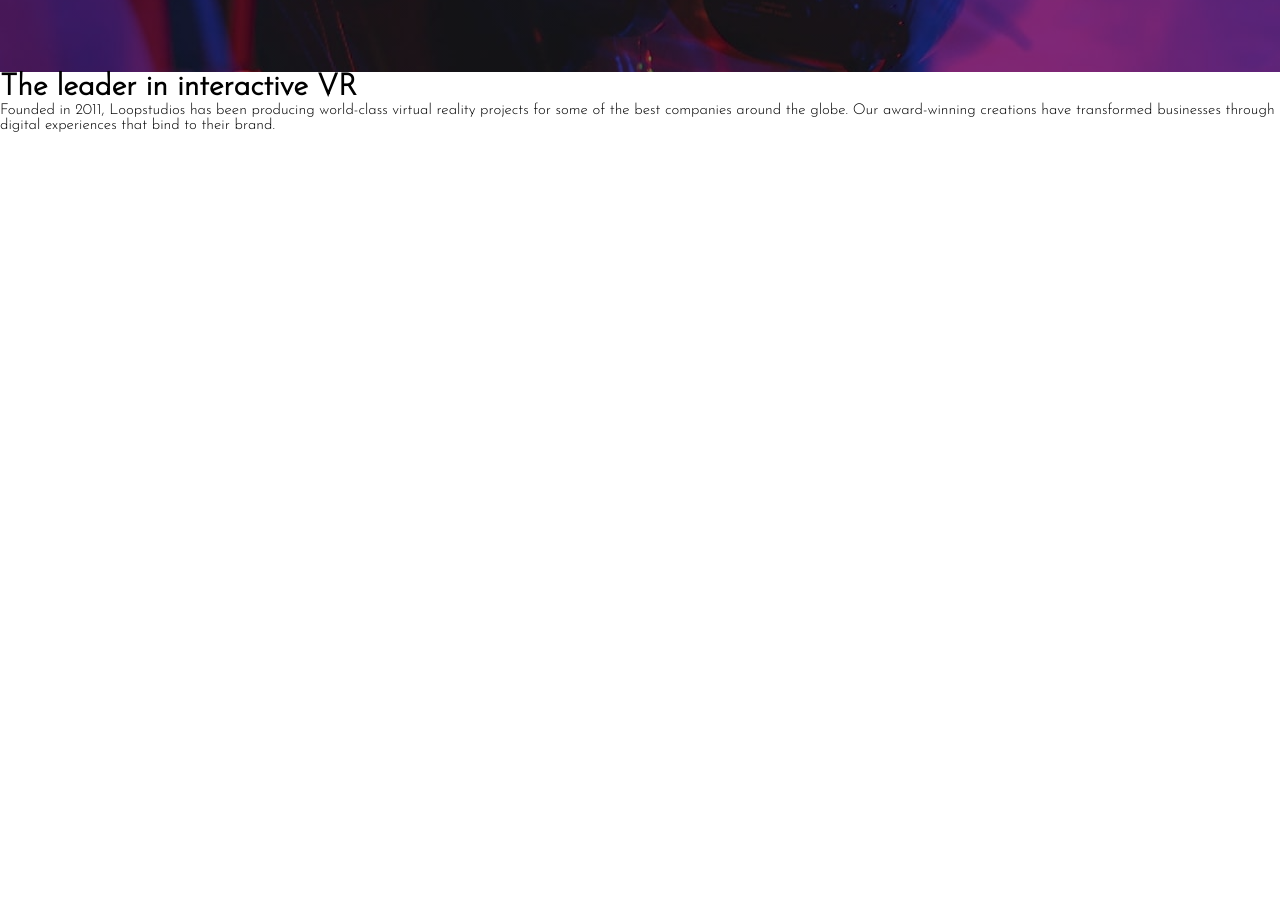
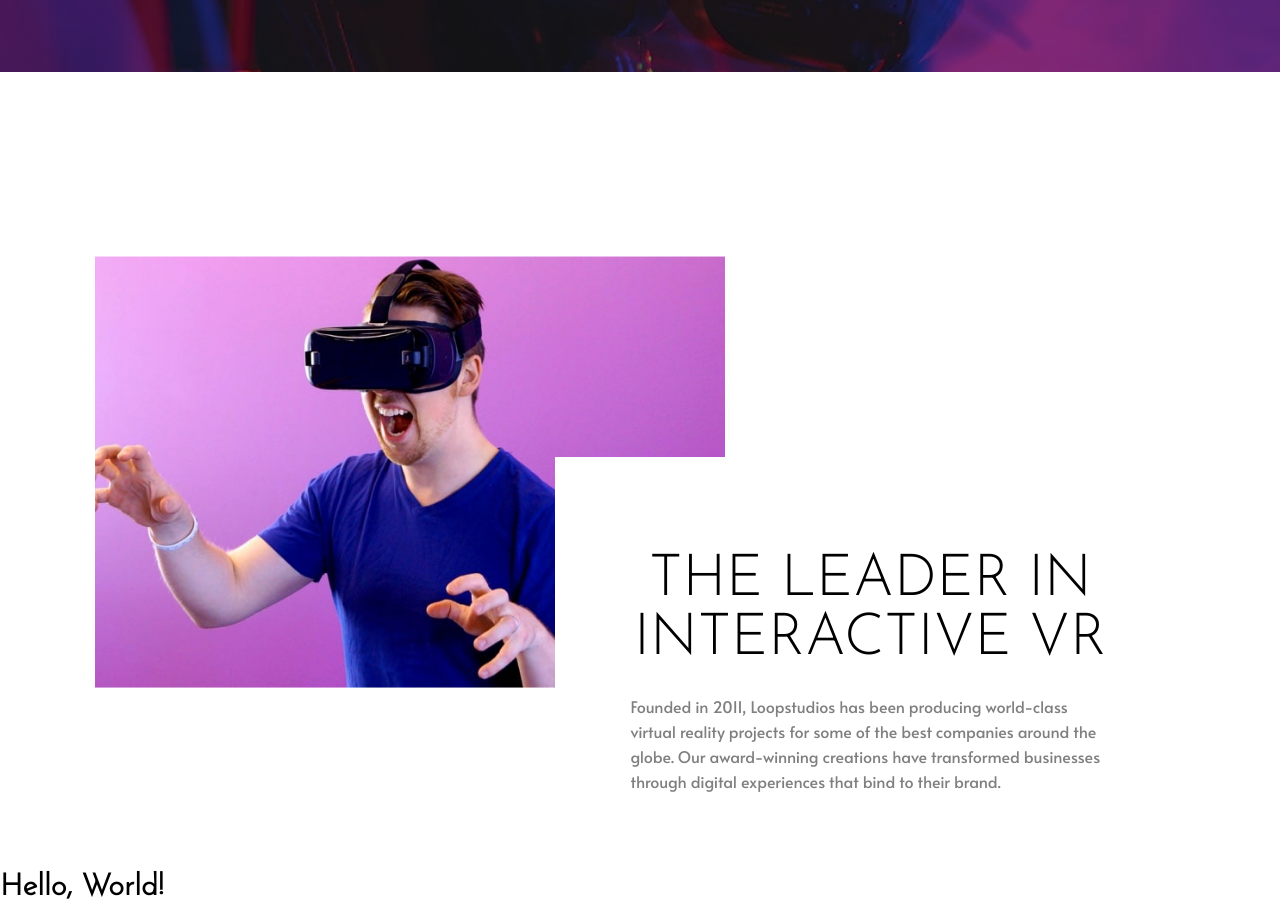
Before and after one commit to antonimatheus/Loop-Studios, a React (Vite) app: page / in a window 1280 px wide. Shown: the part 728-1631 px from the top of the page. Before the commit the page ends 861 px from the top, so only its background shows below. Built offline with nearby package versions, Linux system fonts and the light colour scheme.

Commit message:
Introduce desktop done

```diff
--- /dev/null
+++ b/src/Hero/Creations.css
@@ -0,0 +1 @@
+@charset "UTF-8";
--- /dev/null
+++ b/src/Hero/Creations.jsx
@@ -0,0 +1,12 @@
+import React from "react";
+import "./Creations.css"
+
+function Creations() {
+    return (
+        <div>
+            <h1>Hello, World!</h1>
+        </div>
+    )
+}
+
+export default Creations;
--- a/src/Hero/Introduce.css
+++ b/src/Hero/Introduce.css
@@ -2,5 +2,65 @@
 
 .Introduce--container {
     width: 100vw;
-    height: 100%;
+    height: 100vh;
+    position: relative;
 }
+
+.Introduce--img {
+    display: flex;
+}
+
+.Introduce--img1 {
+    display: flex;
+    position: absolute;
+    top: 50%;
+    left: 32%;
+    transform: translate(-50%,-50%);
+}
+
+.Introduce--img1 img {
+    width: 630px;
+}
+
+.Introduce--img2 {
+    display: none;
+}
+
+.Introduce--box {
+    display: flex;
+    display: flex;
+    position: absolute;
+    top: 75%;
+    left: 68%;
+    transform: translate(-50%,-50%);
+    flex-direction: column;
+    justify-content: center;
+    align-items: center;
+    width: 630px;
+    height: 430px;
+    background-color: white;
+    gap: 25px;
+}
+
+.Introduce--title {
+    display: flex;
+    width: 500px;
+    font-family: var(--Josefin);
+    font-size: 29px;
+    text-transform: uppercase;
+    text-align: center;
+}
+
+.Introduce--title h1 {
+    font-weight: 300;
+}
+
+.Introduce--text {
+    display: flex;
+    width: 480px;
+    font-family: var(--Alata);
+    font-size: 16px;
+    line-height: 25px;
+    text-align: left;
+    color: rgba(0, 0, 0, 0.5);
+}
--- a/src/Hero/Introduce.jsx
+++ b/src/Hero/Introduce.jsx
@@ -1,19 +1,32 @@
 import React from "react";
 import "../Hero/Introduce.css"
+
+import interactive from "../assets/images/desktop/image-interactive.jpg"
 
 function Introduce() {
     return (
         <main className="Introduce--container">
-            <h1>
-                The leader in interactive VR
-            </h1>
-            <p>
-                Founded in 2011, Loopstudios has been producing world-class virtual reality
-                projects for some of the best companies around the globe. Our award-winning
-                creations have transformed businesses through digital experiences that bind
-                to their brand.
-            </p>
+            <div className="Introduce--img">
+                <div className="Introduce--img1">
+                    <img src={interactive} alt="interactive--img" />
+                </div>
+                <div className="Introduce--img2">
+                    <img src={interactive} alt="interactive--img" />
+                </div>
+            </div>
 
+            <div className="Introduce--box">
+                <div className="Introduce--title">
+                    <h1>The leader in interactive VR</h1>
+                </div>
+
+                <div className="Introduce--text">
+                    <p>Founded in 2011, Loopstudios has been producing world-class virtual reality
+                    projects for some of the best companies around the globe. Our award-winning
+                    creations have transformed businesses through digital experiences that bind
+                    to their brand.</p>
+                </div>
+            </div>
         </main>
     )
 }
--- a/src/Hero/MainContent.jsx
+++ b/src/Hero/MainContent.jsx
@@ -1,10 +1,12 @@
 import React from "react";
 import Introduce from "./Introduce";
+import Creations from "./Creations";
 
 function MainContent() {
     return (
     <main>
         <Introduce />
+        <Creations />
     </main>
     )
 }
```
